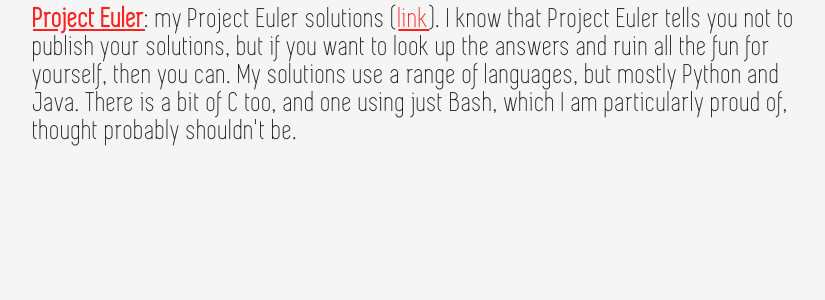
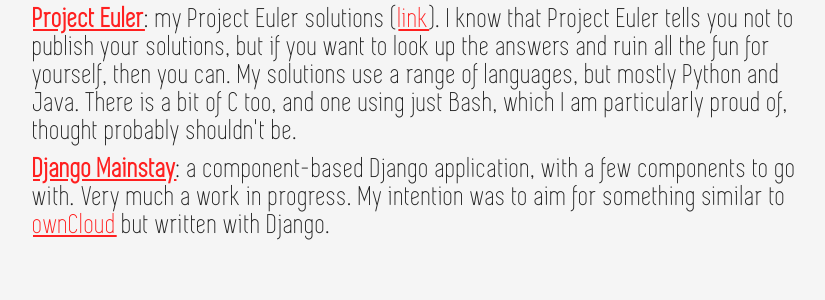
Before and after one commit to plumdog/myhome, a Django app: page /projects in a window 1280 px wide. Shown: the part 452-752 px from the top of the page, without its empty margins (223-1048 px from the left). Run offline with Django 3.2, Linux system fonts and the light colour scheme; data that the repository does not hold is empty; some libraries are stand-ins or nearby versions.

Commit message:
Add section in projects about Mainstay

```diff
--- a/myhome/home/templates/home/projects.html
+++ b/myhome/home/templates/home/projects.html
@@ -42,5 +42,14 @@
 	  bit of C too, and one using just Bash, which I am
 	  particularly proud of, thought probably shouldn't be.
 	</p>
+
+	<p><a href="https://github.com/plumdog/django-mainstay"
+	    class="project"> Django Mainstay</a>: a component-based
+	    Django application, with a few components to go with. Very
+	    much a work in progress. My intention was to aim for
+	    something similar
+	    to <a href="http://owncloud.org/">ownCloud</a> but written
+	    with Django.
+	</p>
   </div>
 {% endblock %}
```
